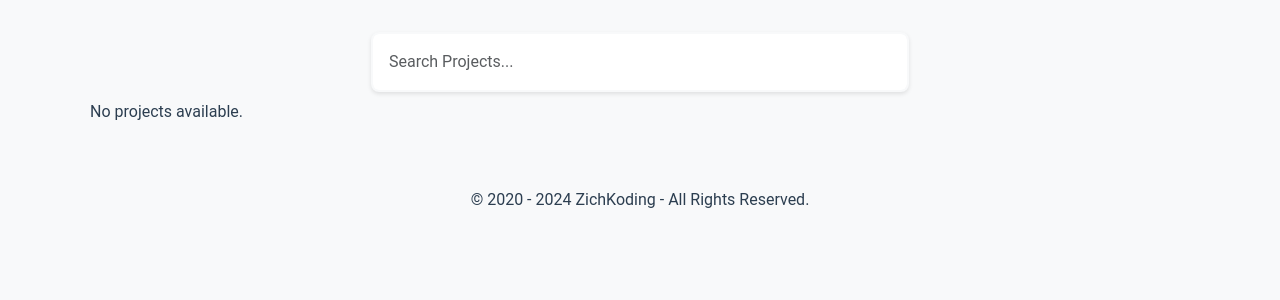
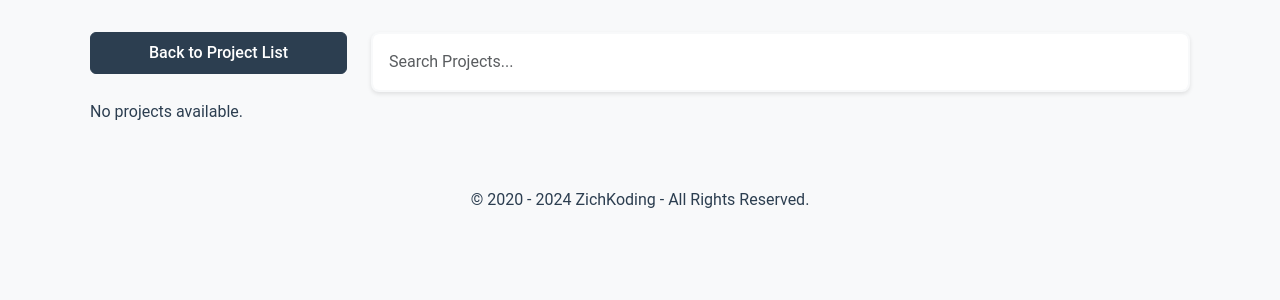
Before and after one commit to ZichKoding/ZichKodingWebsite, a Django app: page /projects/ in a window 1280 px wide. Shown: the part 56-356 px from the top of the page. Run offline with Django 5.2, Linux system fonts and the light colour scheme; data that the repository does not hold is empty.

Commit message:
Search Feature nonow seems pretty good.

```diff
--- a/projects/templates/projects/projects.html
+++ b/projects/templates/projects/projects.html
@@ -10,9 +10,12 @@
 
 {% block content %}
 <div class="container">
-        <!-- Search Bar -->
+    <!-- Back Button and Search Bar -->
     <div class="row mb-4">
-            <div class="col-md-6 offset-md-3 position-relative">
+        <div class="col-12 col-md-3 mb-2 mb-md-0">
+            <a href="/projects" class="btn btn-secondary w-100">Back to Project List</a>
+        </div>
+        <div class="col-12 col-md-9">
             <input type="text" id="search-bar" class="form-control" placeholder="Search Projects...">
             <ul id="typeahead-results" class="list-group position-absolute w-100"></ul>
         </div>
@@ -44,6 +47,7 @@
     <script>
         $(document).ready(function(){
             let debounceTimeout = null;
+            let selectedIndex = -1;
 
             // Typeahead Functionality with Debouncing
             $('#search-bar').on('input', function(){
@@ -60,9 +64,10 @@
                             success: function(data){
                                 $('#typeahead-results').empty();
                                 if(data.length > 0){
-                                    data.forEach(function(item){
-                                        $('#typeahead-results').append('<li class="list-group-item">' + item + '</li>');
+                                    data.forEach(function(item, index){
+                                        $('#typeahead-results').append('<li class="list-group-item" data-index="' + index + '">' + item + '</li>');
                                     });
+                                    selectedIndex = -1; // Reset selected index
                                 } else {
                                     $('#typeahead-results').append('<li class="list-group-item">No results found</li>');
                                 }
@@ -81,35 +86,63 @@
                 }, 300); // 300ms delay for debouncing
             });
 
-            // Handle Enter Key Press for Full Search
+            // Handle Enter and Arrow Keys for Full Search and Navigation
             $('#search-bar').on('keydown', function(e){
-                if(e.key === 'Enter'){
-                    e.preventDefault(); // Prevent form submission if inside a form
-
+                let items = $('#typeahead-results li');
+                if(e.key === 'ArrowDown'){
+                    e.preventDefault();
+                    if(selectedIndex < items.length - 1){
+                        selectedIndex++;
+                        items.removeClass('active');
+                        $(items[selectedIndex]).addClass('active');
+                    }
+                } else if(e.key === 'ArrowUp'){
+                    e.preventDefault();
+                    if(selectedIndex > 0){
+                        selectedIndex--;
+                        items.removeClass('active');
+                        $(items[selectedIndex]).addClass('active');
+                    }
+                } else if(e.key === 'Enter'){
+                    e.preventDefault();
+                    if(selectedIndex >= 0 && selectedIndex < items.length){
+                        let selectedText = $(items[selectedIndex]).text();
+                        $('#search-bar').val(selectedText);
+                        $('#typeahead-results').empty();
+                        performSearch(selectedText);
+                    } else {
                         let query = $(this).val().trim();
                         if(query.length === 0){
-                        // If the search query is empty, clear the results and typeahead
                             $('#project-listings').empty();
                             $('#typeahead-results').empty();
                             return;
                         }
+                        $('#typeahead-results').empty();
+                        performSearch(query);
+                    }
+                } else if(e.key === 'Tab'){
+                    if(selectedIndex >= 0 && selectedIndex < items.length){
+                        let selectedText = $(items[selectedIndex]).text();
+                        $('#search-bar').val(selectedText);
+                        $('#typeahead-results').empty();
+                        performSearch(selectedText);
+                    }
+                }
+            });
 
-                    // Hide the typeahead dropdown
-                    $('#typeahead-results').empty();
-
+            // Perform AJAX request for full search
+            function performSearch(query){
                 // Show loading indicator
                 $('#loading-indicator').show();
 
-                    // Perform AJAX request for full search
                 $.ajax({
-                        url: '{% url "project-search" %}', // Ensure this URL exists in your Django URLs
+                    url: '{% url "project-search" %}',
                     data: {'query': query},
                     success: function(data){
                         $('#project-listings').empty(); // Clear existing project listings
 
                         if(data.results.length > 0){
                             data.results.forEach(function(project){
-                                    // Customize the HTML structure based on your project model
                                 $('#project-listings').append(`
                                     <div class="col-md-4 mb-4">
                                         <div class="card">
@@ -141,16 +174,13 @@
                     }
                 });
             }
-            });
 
             // Handle Click on Typeahead Result
             $(document).on('click', '#typeahead-results li', function(){
                 let selectedText = $(this).text();
                 $('#search-bar').val(selectedText);
                 $('#typeahead-results').empty();
-
-                // Trigger the search immediately after selecting from typeahead
-                $('#search-bar').trigger($.Event('keydown', { key: 'Enter' }));
+                performSearch(selectedText);
             });
 
             // Click outside to hide typeahead
```
Lines whose indentation alone changed are shown as unchanged.
